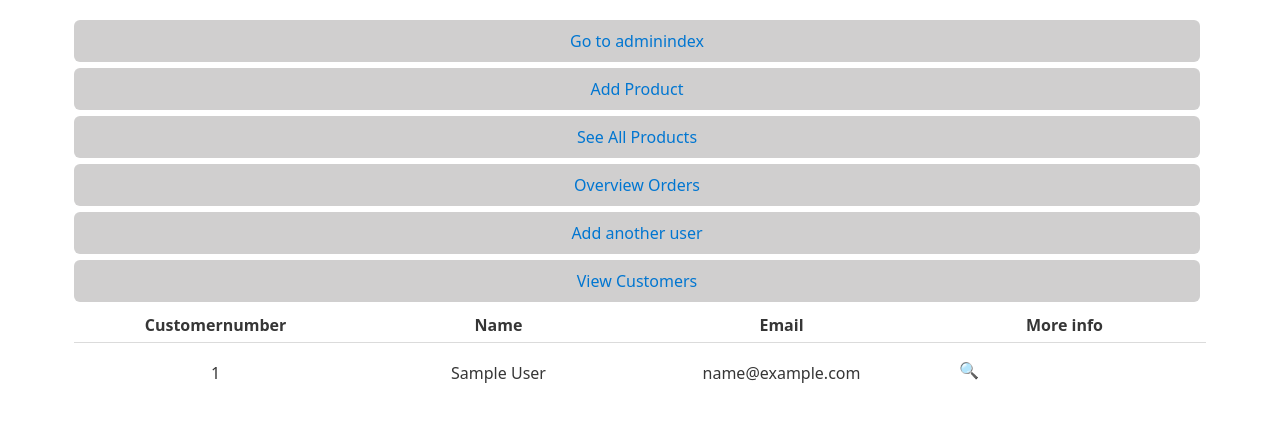
After one commit to JohnnyHellstrom/sinus, a PHP site: page /admin/adminCustomers.php in a window 1280 px wide. The commit adds this page. Shown: the top 422 px of the page. Run offline with PHP 8.4, Linux system fonts and the light colour scheme; tables that the repository leaves empty or names only in its code hold one stand-in row (values such as "Sample post").

Commit message:
customertable done

```diff
--- /dev/null
+++ b/admin/adminCustomers.php
@@ -0,0 +1,13 @@
+<?php
+require('../classes/classDBClasses.php');
+$customerEmail = filter_input(INPUT_POST,'mail',FILTER_VALIDATE_EMAIL);
+
+include('./adminview/adminheader.php');
+
+
+if($customerEmail){
+   $customer = Customer::retrieveCustomerInfo($customerEmail);
+   include('./adminview/adminviewCustomerinfo.php');
+}
+$allcustomers = Customer::retrieveAllCustomers();
+include('./adminview/adminviewAllCustomers.php');
--- a/admin/adminUpdateProduct.php
+++ b/admin/adminUpdateProduct.php
@@ -41,7 +41,11 @@ if(!empty($_FILES["image"]["name"])) {
    }
 }
 if(isset($_POST['edit'])){
+   $product = Product::getProduct($_POST['id']);
+   $colors = Color::getAllColors();
+   $categories = Category::getAllCategories();
    include('adminview/adminviewUpdateProduct.php');
 } else {
+   $products = Product::getAllProducts();
    include('adminview/adminviewAllProducts.php');
 }
--- a/admin/adminview/adminheader.php
+++ b/admin/adminview/adminheader.php
@@ -5,14 +5,17 @@
    <a href=".">Go to adminindex</a>
 </button>
 <button>
-   <a href="adminAddProduct.php">Add Product</a>
+   <a href="./adminAddProduct.php">Add Product</a>
 </button>
 <button>
-   <a href="adminUpdateProduct.php">See All Products</a>
+   <a href="./adminUpdateProduct.php">See All Products</a>
 </button>
 <button>
-   <a href="adminOrders.php">Overview Orders</a>
+   <a href="./adminOrders.php">Overview Orders</a>
 </button>
 <button>
-   <a href="adminSignup.php">Add another user</a>
+   <a href="./adminSignup.php">Add another user</a>
 </button>
+<button>
+   <a href="./adminCustomers.php">View Customers</a>
+</button>
--- /dev/null
+++ b/admin/adminview/adminviewAllCustomers.php
@@ -0,0 +1,25 @@
+<table class="cart-table">
+<thead>
+   <tr>
+      <th scope="col">Customernumber</th>
+      <th scope="col">Name</th>
+      <th scope="col">Email</th>
+      <th scope="col">More info</th>
+   </tr>
+</thead>
+<tbody>
+   <?php foreach($allcustomers as $customer){ ?>
+      <form action="">
+         <input type="hidden" name="mail" value="<?= $customer->getEmail() ?>">
+         <tr>
+            <td><?= $customer->getCustomerId() ?></td>
+            <td><?= $customer->getFirstName() . " " . $customer->getLastName() ?></td>
+            <td><?= $customer->getEmail() ?></td>
+            <td><input type="submit" name="custdetails" value="🔍" style="background:none;"></input></td>
+         </tr>
+      </form>
+
+   <?php } ?>
+
+</tbody>
+</table>
--- a/admin/adminview/adminviewAllProducts.php
+++ b/admin/adminview/adminviewAllProducts.php
@@ -1,7 +1,3 @@
-<?php
-$products = Product::getAllProducts();
-?>
-
 <table class="cart-table">
 <thead>
    <tr>
--- a/admin/adminview/adminviewOrderdetails.php
+++ b/admin/adminview/adminviewOrderdetails.php
@@ -10,7 +10,6 @@
    </tr>
 </thead>
 <tbody>
-   <tr>
    <?php foreach($orderdetail as $order){ ?>
    <tr>
       <td><?= $order->getTitle() ?></td>
@@ -19,10 +18,7 @@
       <td><?= $order->getQuantity() ?></td>
    </tr>
 
-</form>
-<?php } ?>
+   <?php } ?>
 
-   </tr>
-   </form>
 </tbody>
 </table>
--- a/admin/adminview/adminviewUpdateProduct.php
+++ b/admin/adminview/adminviewUpdateProduct.php
@@ -1,8 +1,3 @@
-<?php
-$product = Product::getProduct($_POST['id']);
-$colors = Color::getAllColors();
-$categories = Category::getAllCategories();
-?>
 
 <fieldset>
   <legend>Update Product</legend>
--- a/classes/classCustomer.php
+++ b/classes/classCustomer.php
@@ -13,8 +13,9 @@ class Customer{
   private $zipcode;
   private $city;
   private $country;
+  private $customerid;
 
-  function __construct($firstName,$lastName,$email,$phone,$adress,$zipcode,$city,$country)
+  function __construct($firstName,$lastName,$email,$phone,$adress,$zipcode,$city,$country,$customerid = null)
   {
     $this->firstName = $firstName;
     $this->lastName = $lastName;
@@ -24,8 +25,13 @@ class Customer{
     $this->zipcode = $zipcode;
     $this->city = $city;
     $this->country = $country;
+    $this->customerid = $customerid;
   }
 
+  public function getCustomerId()
+  {
+    return $this->customerid;
+  }
   public function getFirstName()
   {
     return $this->firstName;
@@ -85,6 +91,26 @@ class Customer{
     return $lastId["customerid"];
   }
 
+  public static function retrieveAllCustomers()
+  {
+    $conn = DB::connect();
+
+    $result = $conn->query('SELECT * FROM customers');
+    $allcustomer = array();
+    if($result->num_rows > 0){
+
+      while($row = $result->fetch_assoc()){
+        $customer = new Customer($row['firstname'], $row['lastname'], $row['email'], $row['phone'], $row['streetadress'], $row['zipcode'], $row['city'], $row['country'],$row['customerid']);
+        $allcustomer[] = $customer;
+      }
+    } else {
+      echo 'No customers in DB';
+    }
+    $conn->close();
+    return $allcustomer;
+  }
+
+
   public static function retrieveCustomerInfo($email)
   {
     $conn = DB::connect();
```
Also changed, not shown: admin/adminview/adminviewCustomerinfo.php (added).
